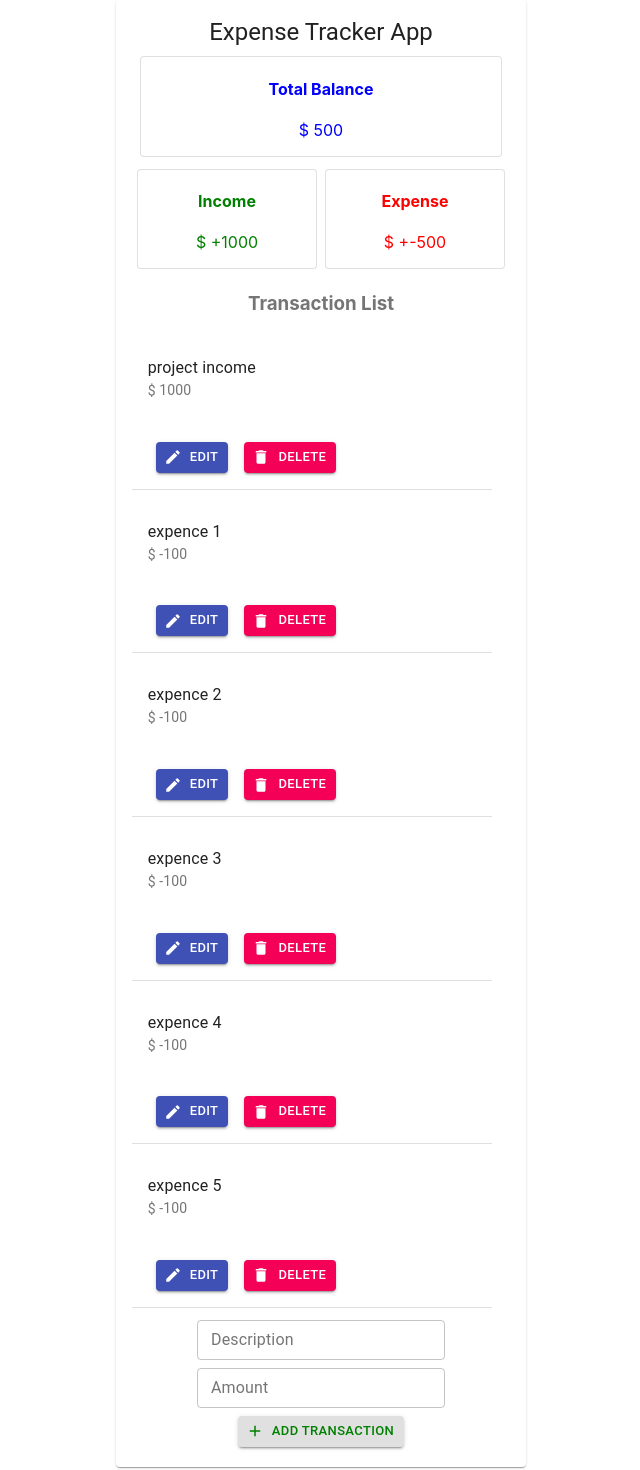
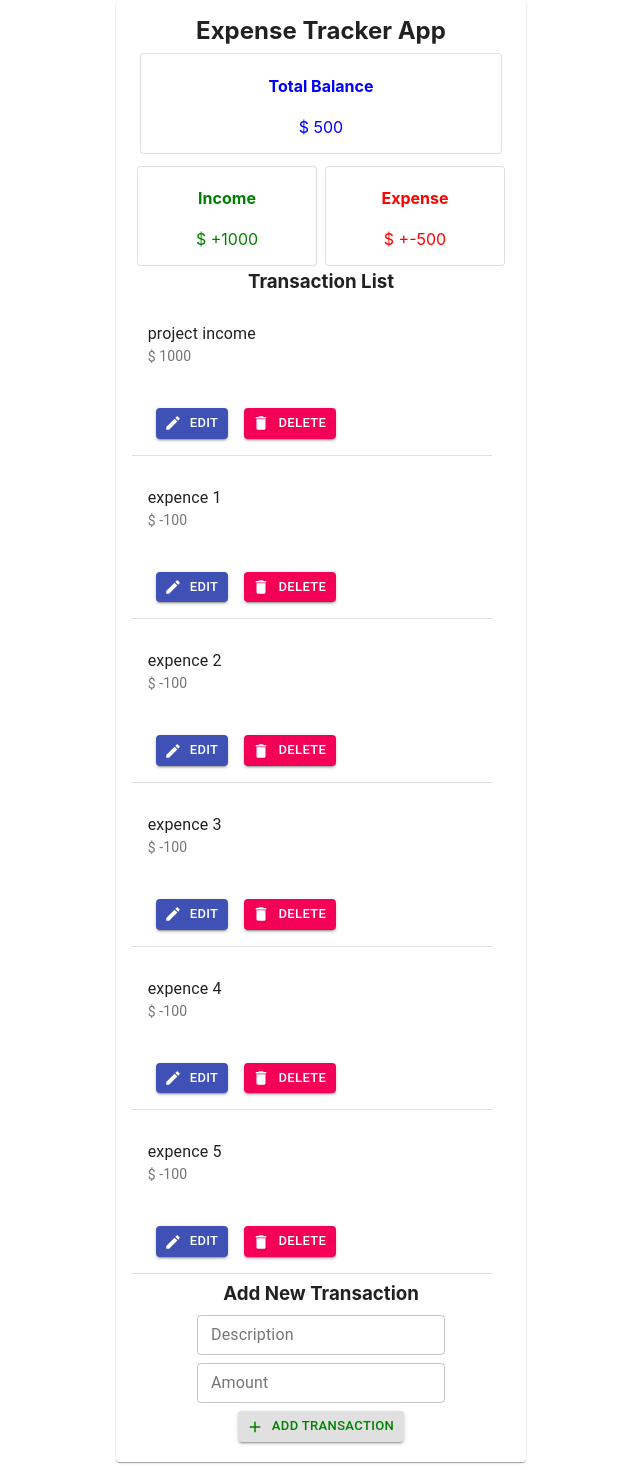
Before and after one commit to asgharibraheembaloch/react-expense-tracker, a React (Create React App) app: page / in a window 1280 px wide. Shown: the top 1470 px of the page, without its empty margins (319-959 px from the left). Built offline with nearby package versions, Linux system fonts and the light colour scheme.

Commit message:
updated ui

```diff
--- a/src/components/AddTransaction.js
+++ b/src/components/AddTransaction.js
@@ -5,6 +5,7 @@ import { TransactionsContext } from "../context/ContextApi";
 import TextField from "@material-ui/core/TextField";
 import Button from "@material-ui/core/Button";
 import AddIcon from "@material-ui/icons/Add";
+import { Typography } from "@material-ui/core";
 
 export const AddTransaction = () => {
   const [description, setDescription] = useState("");
@@ -22,6 +23,7 @@ export const AddTransaction = () => {
   };
   return (
     <div>
+        <Typography color='textPrimary' variant="h7" component="h3" gutterBottom>Add New Transaction</Typography>
       <form onSubmit={handleSubmit}>
         <TextField
           label="Description"
--- a/src/components/Header.js
+++ b/src/components/Header.js
@@ -4,7 +4,7 @@ import React from "react";
 export const Header = () => {
   return (
     <div>
-      <Typography color='textPrimary' variant="h5" component="h2" gutterBottom>Expense Tracker App</Typography>
+      <Typography color='textPrimary' variant="h7" component="h2" gutterBottom>Expense Tracker App</Typography>
     </div>
   );
 };
--- a/src/components/TransactionsList.js
+++ b/src/components/TransactionsList.js
@@ -1,3 +1,4 @@
+import { Typography } from "@material-ui/core";
 import React, { useContext } from "react";
 import { TransactionsContext } from "../context/ContextApi";
 import { Transaction } from "./Transaction";
@@ -6,7 +7,9 @@ export const TransactionsList = () => {
   const { transactions } = useContext(TransactionsContext);
   return (
     <div>
-      <h3>Transaction List</h3>
+      <Typography color="textPrimary" variant="h7" component="h3" gutterBottom>
+        Transaction List
+      </Typography>
 
       <div>
         {transactions.map((transaction) => (
```
